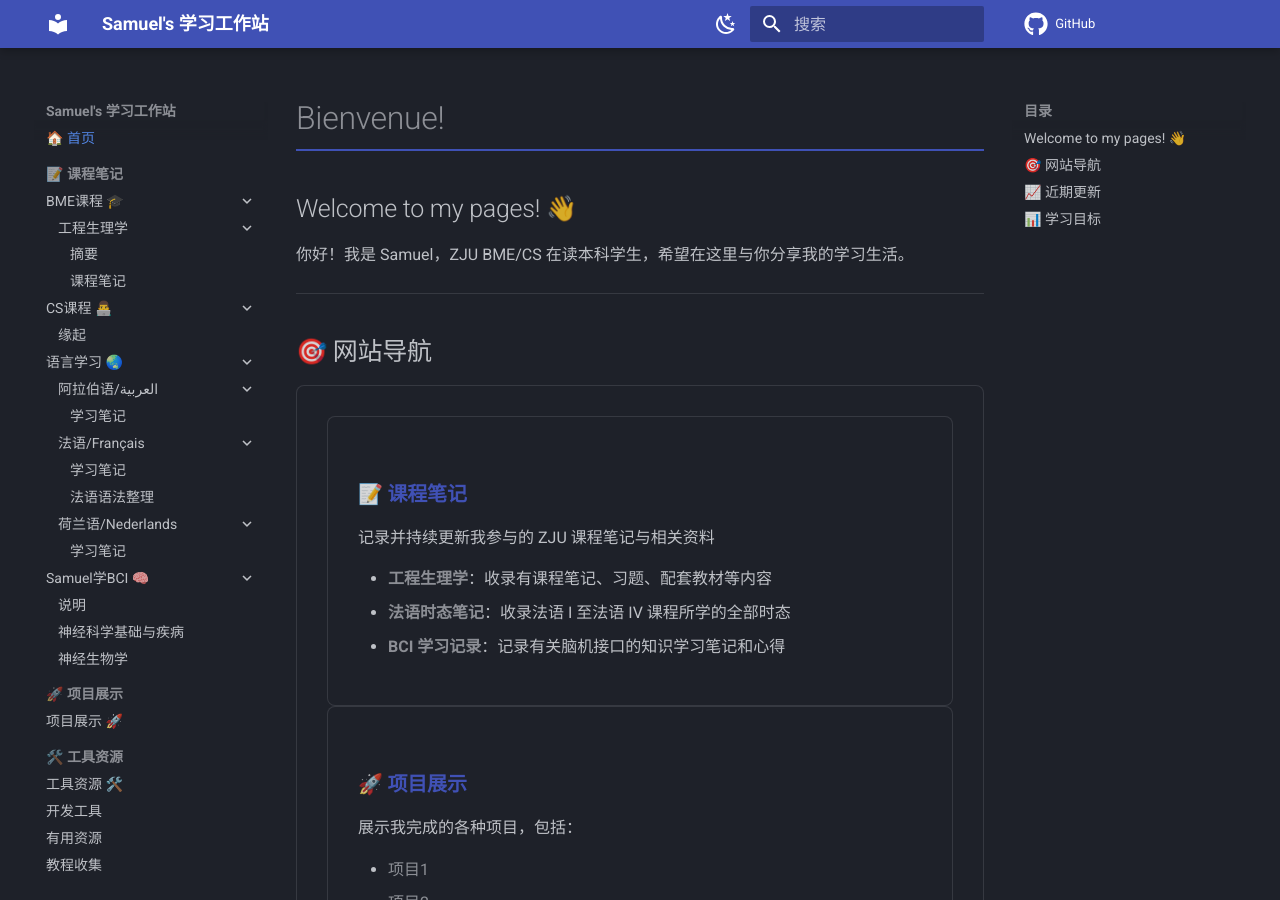
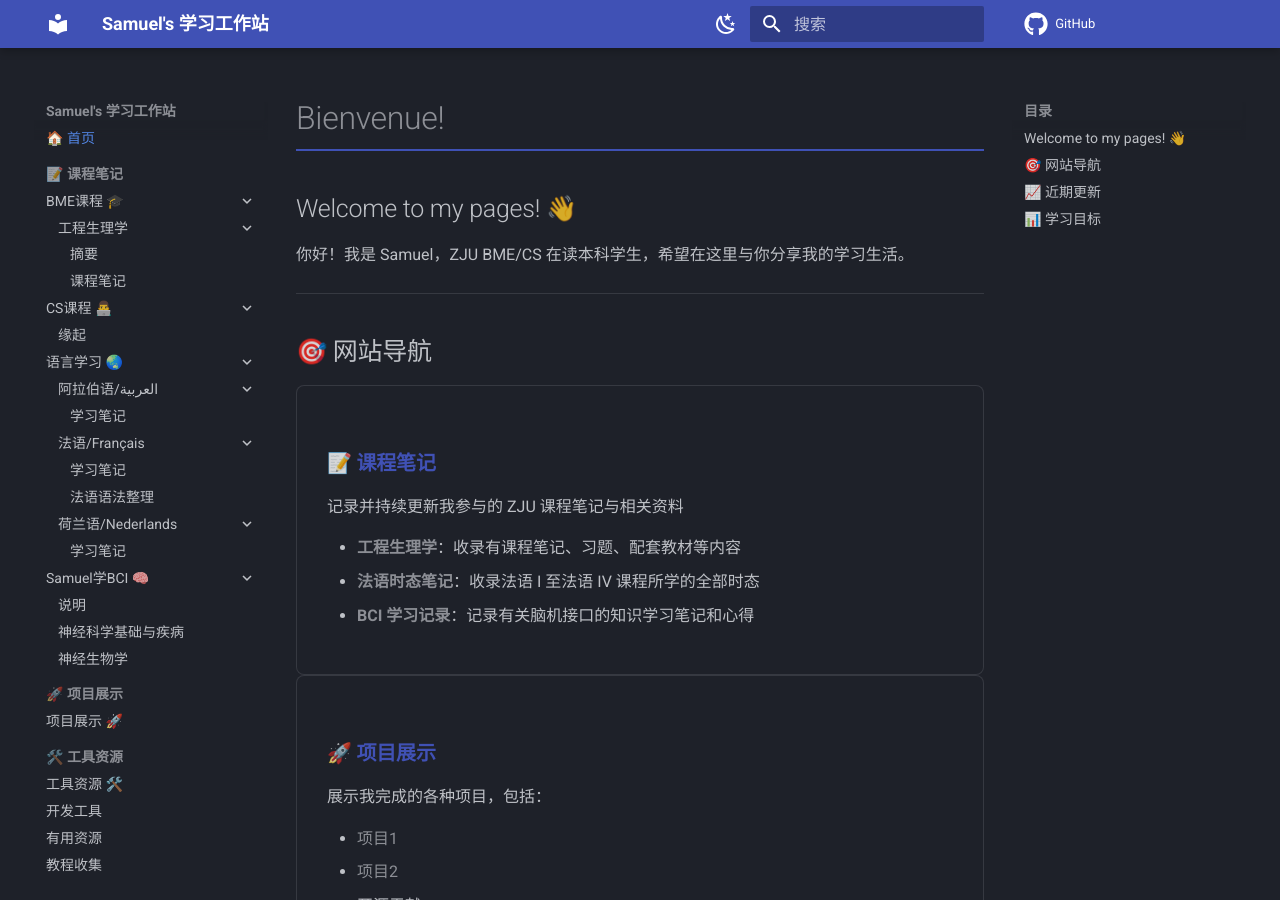
Before and after one commit to 3SamuelW/note, an MkDocs documentation site: the page built from docs/index.md, in a window 1280 px wide and 900 px high. Built offline with MkDocs 1.6.1 and Material for MkDocs 9.7.7, drawn with Linux system fonts in a browser that asks for light colours; comment, search, counter and statistics services are not loaded.

Commit message:
update: --version 0812.2

```diff
--- a/docs/index.md
+++ b/docs/index.md
@@ -7,17 +7,17 @@
 ---
 
 ## 🎯 网站导航
-<div class="home-card">
 
 <div class="home-card">
   <h3>📝 <a href="notes/">课程笔记</a></h3>
   <p>记录并持续更新我参与的 ZJU 课程笔记与相关资料</p>
   <ul>
     <li><strong><a href="notes/bme/engineering-physiology/">工程生理学</a></strong>：收录有课程笔记、习题、配套教材等内容</li>
-    <li><strong><a href="notes/lan/notes/lan/french/grammaire.md">法语时态笔记</a></strong>：收录法语 I 至法语 IV 课程所学的全部时态</li>
+    <li><strong><a href="notes/lan/french/grammaire.md">法语时态笔记</a></strong>：收录法语 I 至法语 IV 课程所学的全部时态</li>
     <li><strong><a href="notes/bci/">BCI 学习记录</a></strong>：记录有关脑机接口的知识学习笔记和心得</li>
   </ul>
 </div>
+
 <div class="home-card">
   <h3>🚀 <a href="projects/">项目展示</a></h3>
   <p>展示我完成的各种项目，包括：</p>
@@ -28,7 +28,6 @@
   </ul>
 </div>
 
-
 <div class="home-card">
   <h3>🛠️ <a href="tools/">工具资源</a></h3>
   <p>分享有用的开发工具、教程和资源</p>
@@ -37,8 +36,6 @@
     <li><a href="tools/useful-resources/">学习资源整理</a></li>
     <li><a href="tools/tutorials/">实用教程收集</a></li>
   </ul>
-</div>
-
 </div>
 
 ---
```
